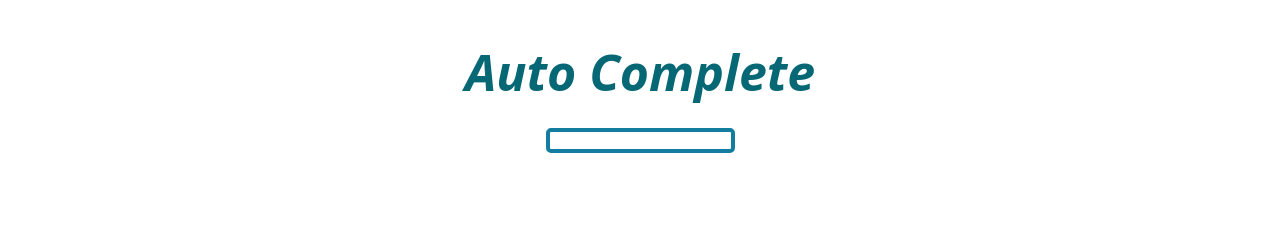
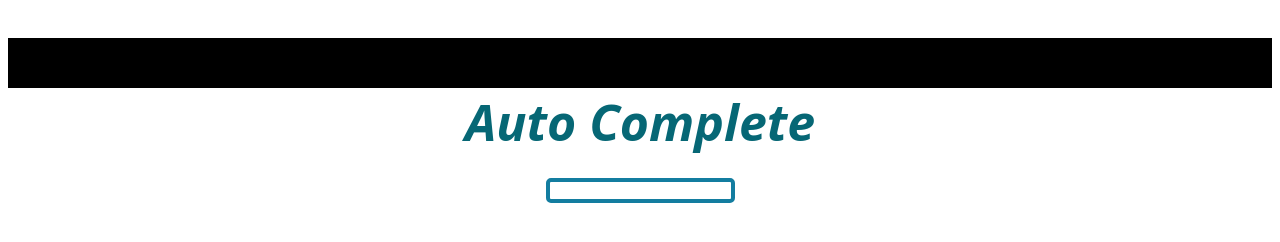
Before and after one commit to golden-fingers/autocomplete, a website: page form.html in a window 1280 px wide. Drawn offline with Linux system fonts and the light colour scheme.

Commit message:
Update form.html

```diff
--- a/form.html
+++ b/form.html
@@ -4,9 +4,9 @@
 	<title>Autocomplete Service</title>
 	<style type="text/css">
 		.cls{
-		width=100%;
-			height=50px;
-			background-color=black;
+		width:100%;
+		height:50px;
+		background-color:black;
 		}
 
 	  body {
```
